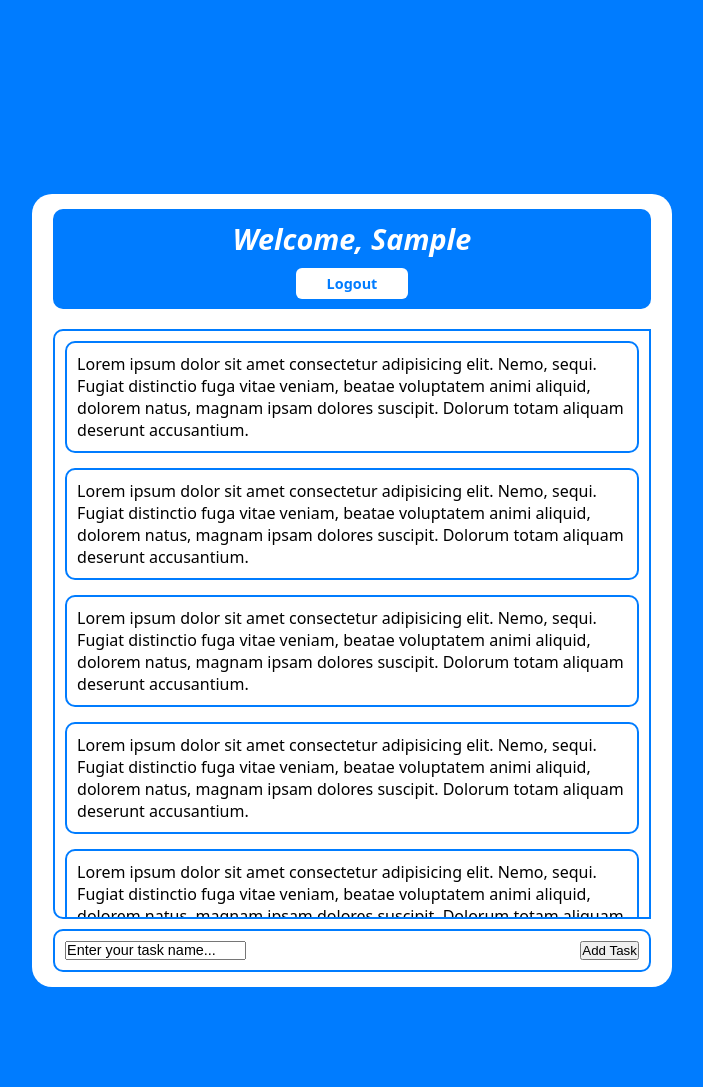
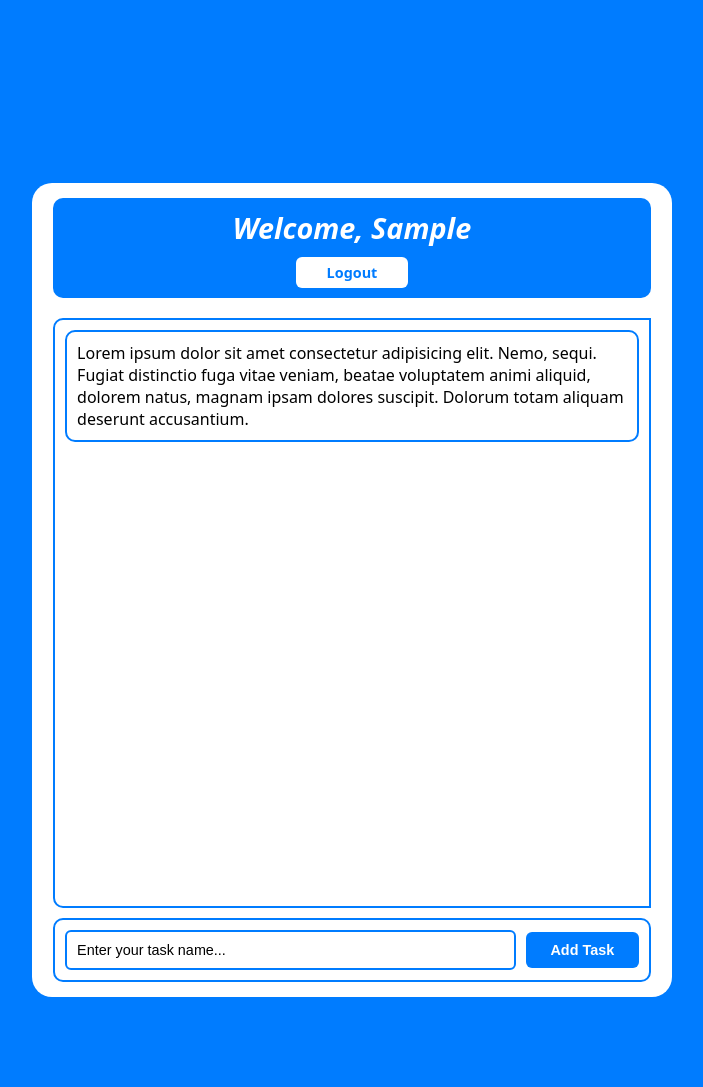
Before and after one commit to Nsoro-Allan/Php_Todo_App, a PHP site: page /home.php in a window 1280 px wide. Shown: the top 1087 px of the page, without its empty margins (288-991 px from the left). Run offline with PHP 8.4, Linux system fonts and the light colour scheme; the visitor is signed in with stand-in values (Sample User, id 1).

Commit message:
changes made...

```diff
--- a/home.php
+++ b/home.php
@@ -31,34 +31,6 @@ include("connection.php");
                     <p>Lorem ipsum dolor sit amet consectetur adipisicing elit. Nemo, sequi. Fugiat distinctio fuga vitae veniam, beatae voluptatem animi aliquid, dolorem natus, magnam ipsam dolores suscipit. Dolorum totam aliquam deserunt accusantium.</p>
                 </div>
 
-                <div class="content">
-                    <p>Lorem ipsum dolor sit amet consectetur adipisicing elit. Nemo, sequi. Fugiat distinctio fuga vitae veniam, beatae voluptatem animi aliquid, dolorem natus, magnam ipsam dolores suscipit. Dolorum totam aliquam deserunt accusantium.</p>
-                </div>
-
-                <div class="content">
-                    <p>Lorem ipsum dolor sit amet consectetur adipisicing elit. Nemo, sequi. Fugiat distinctio fuga vitae veniam, beatae voluptatem animi aliquid, dolorem natus, magnam ipsam dolores suscipit. Dolorum totam aliquam deserunt accusantium.</p>
-                </div>
-
-                <div class="content">
-                    <p>Lorem ipsum dolor sit amet consectetur adipisicing elit. Nemo, sequi. Fugiat distinctio fuga vitae veniam, beatae voluptatem animi aliquid, dolorem natus, magnam ipsam dolores suscipit. Dolorum totam aliquam deserunt accusantium.</p>
-                </div>
-
-                <div class="content">
-                    <p>Lorem ipsum dolor sit amet consectetur adipisicing elit. Nemo, sequi. Fugiat distinctio fuga vitae veniam, beatae voluptatem animi aliquid, dolorem natus, magnam ipsam dolores suscipit. Dolorum totam aliquam deserunt accusantium.</p>
-                </div>
-
-                <div class="content">
-                    <p>Lorem ipsum dolor sit amet consectetur adipisicing elit. Nemo, sequi. Fugiat distinctio fuga vitae veniam, beatae voluptatem animi aliquid, dolorem natus, magnam ipsam dolores suscipit. Dolorum totam aliquam deserunt accusantium.</p>
-                </div>
-
-                <div class="content">
-                    <p>Lorem ipsum dolor sit amet consectetur adipisicing elit. Nemo, sequi. Fugiat distinctio fuga vitae veniam, beatae voluptatem animi aliquid, dolorem natus, magnam ipsam dolores suscipit. Dolorum totam aliquam deserunt accusantium.</p>
-                </div>
-
-                <div class="content">
-                    <p>Lorem ipsum dolor sit amet consectetur adipisicing elit. Nemo, sequi. Fugiat distinctio fuga vitae veniam, beatae voluptatem animi aliquid, dolorem natus, magnam ipsam dolores suscipit. Dolorum totam aliquam deserunt accusantium.</p>
-                </div>
-
             </div>
 
             <div class="end">
--- a/style.css
+++ b/style.css
@@ -248,6 +248,34 @@ body {
   border-radius: 10px;
   border: 2px solid#007cff;
   padding: 10px;
+  gap: 10px;
+}
+
+.end form input {
+  width: 80%;
+  padding: 10px;
+  border-radius: 6px;
+  border: 2px solid #007cff;
+  font-size: 0.9rem;
+  outline: #007cff;
+}
+
+.end form button {
+  width: 20%;
+  padding: 10px 15px;
+  background: #007cff;
+  color: #fff;
+  border: none;
+  border-radius: 6px;
+  font-size: 0.9rem;
+  font-weight: 700;
+  transition: 0.3s ease-in-out;
+}
+
+.end form button:hover {
+  cursor: pointer;
+  background: #0060cf;
+  transition: 0.3s ease-in-out;
 }
 
 /* Main Container Ends Here */
```
